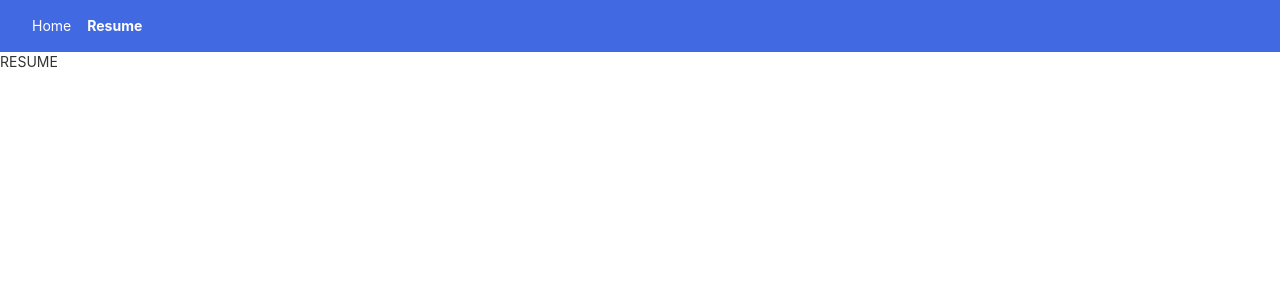
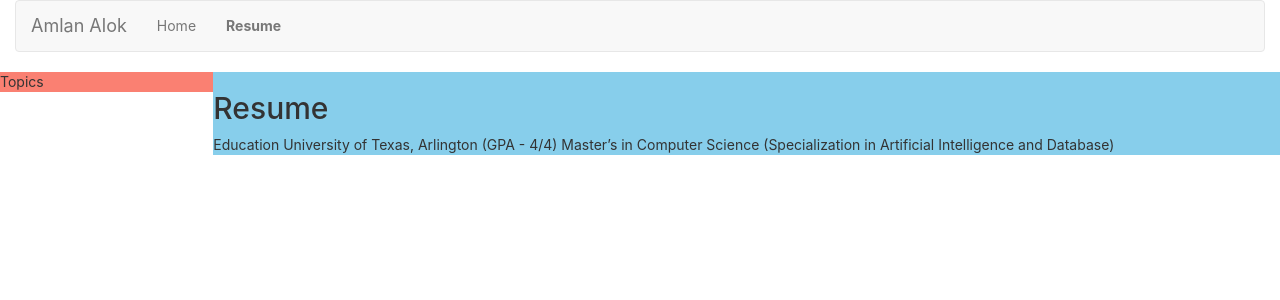
Before and after one commit to AmlanAlok/amlanalok.com, a React (Create React App) app: page /resume in a window 1280 px wide. Shown: the top 300 px of the page. Built offline with nearby package versions, Linux system fonts and the light colour scheme.

Commit message:
bootstrap navbar

```diff
--- a/src/App.js
+++ b/src/App.js
@@ -7,14 +7,14 @@ import NoMatch from './components/NoMatch/NoMatch'
 
 function App() {
   return (
-    <>
+    <div className='container-fluid'>
     <Navbar></Navbar>
     <Routes>
       <Route path='/' element = {<Home />}/>
       <Route path='resume' element = {<Resume />}/>
       <Route path='*' element={<NoMatch />}/>
     </Routes>
-    </>
+    </div>
   );
 }
 
--- a/src/components/Navbar/Navbar.js
+++ b/src/components/Navbar/Navbar.js
@@ -2,9 +2,21 @@ import { NavLink } from 'react-router-dom'
 
 function Navbar() {
     return (
-        <nav>
-            <NavLink to='/'>Home</NavLink>
-            <NavLink to='/resume'>Resume</NavLink>
+        // <nav className="">
+        //     <NavLink to='/'>Home</NavLink>
+        //     <NavLink to='/resume'>Resume</NavLink>
+        // </nav>
+
+        <nav class="navbar navbar-default">
+            <div class="container-fluid">
+                <div class="navbar-header">
+                    <a class="navbar-brand" href="/">Amlan Alok</a>
+                </div>
+                <ul class="nav navbar-nav">
+                    <li><NavLink to='/'>Home</NavLink></li>
+                    <li><NavLink to='/resume'>Resume</NavLink></li>
+                </ul>
+            </div>
         </nav>
     )
 }
--- /dev/null
+++ b/src/components/Resume/Education/Education.js
@@ -0,0 +1,13 @@
+
+function Education() {
+    return (
+        <div>
+            Education
+
+            University of Texas, Arlington (GPA - 4/4)
+            Master’s in Computer Science (Specialization in Artificial Intelligence and Database)
+        </div>
+    )
+}
+
+export default Education
--- /dev/null
+++ b/src/components/Resume/Resume.css
@@ -0,0 +1,14 @@
+.topic-menu-bar {
+    background-color: salmon;
+    height: 100%;
+    /* width: 100%; */
+    padding: 0px;
+}
+
+.remove-padding {
+    padding: 0px;
+}
+
+.B {
+    background-color: skyblue;
+}
--- a/src/components/Resume/Resume.js
+++ b/src/components/Resume/Resume.js
@@ -1,9 +1,17 @@
+import Education from "./Education/Education";
+import './Resume.css'
+import Topics from "./Topics/Topics";
 
 function Resume() {
     return (
-        <div>
-            RESUME
-
+        <div className="row">
+            <div className="col-sm-2 remove-padding">
+                <Topics/>
+            </div>
+            <div className="col-sm-10 remove-padding B">
+                <h2>Resume</h2>
+                <Education />
+            </div>
         </div>
     )
 }
--- /dev/null
+++ b/src/components/Resume/Topics/Topics.js
@@ -0,0 +1,13 @@
+import '../Resume.css'
+
+function Topics() {
+    return (
+        <div className='topic-menu-bar'>
+            Topics
+
+
+        </div>
+    )
+}
+
+export default Topics
--- a/src/index.css
+++ b/src/index.css
@@ -12,17 +12,19 @@ code {
     monospace;
 }
 
-nav {
+/* nav {
   background-color: royalblue;
   padding: 16px 32px;
-}
+} */
 
-nav a {
-  color: white;
+/* nav a {
+  color: royalblue;
   margin-right: 16px;
-}
+} */
 
 nav a.active {
-  text-decoration: none;
+  /* background-color: royalblue;
+  color: white; */
+  /* text-decoration: orange; */
   font-weight: bold;
 }
```
